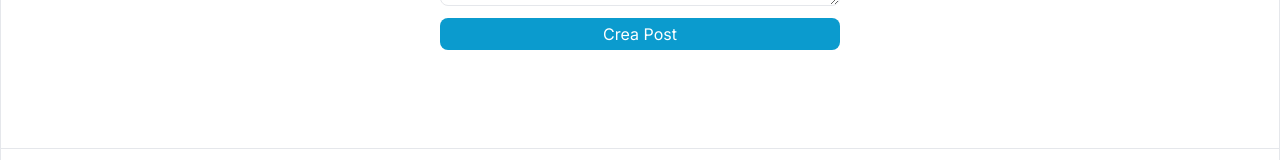
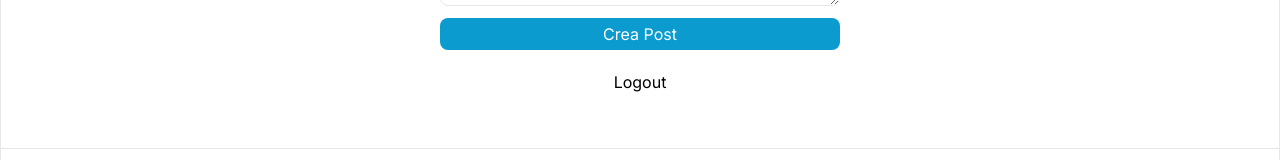
Before and after one commit to Giorgio-g97/FunnyBike-Blog, a Next.js app: page /create-post in a window 1280 px wide. Shown: the part 602-762 px from the top of the page. Built offline with nearby package versions, Linux system fonts and the light colour scheme.

Commit message:
Logout btn

```diff
--- a/src/app/create-post/page.tsx
+++ b/src/app/create-post/page.tsx
@@ -1,4 +1,5 @@
 import Form from "@/components/Form";
+import { LogoutLink } from "@kinde-oss/kinde-auth-nextjs/components";
 
 export default async function CreatePost() {
   return (
@@ -6,7 +7,7 @@ export default async function CreatePost() {
       <h1 className="text-5xl font-bold">Crea un Post</h1>
 
       <Form />
-      {/* Video 1h48m56s */}
+      <LogoutLink>Logout</LogoutLink>
     </main>
   );
 }
```
Also changed, not shown: 1 other file (tests, documents, lock files or other folders).
